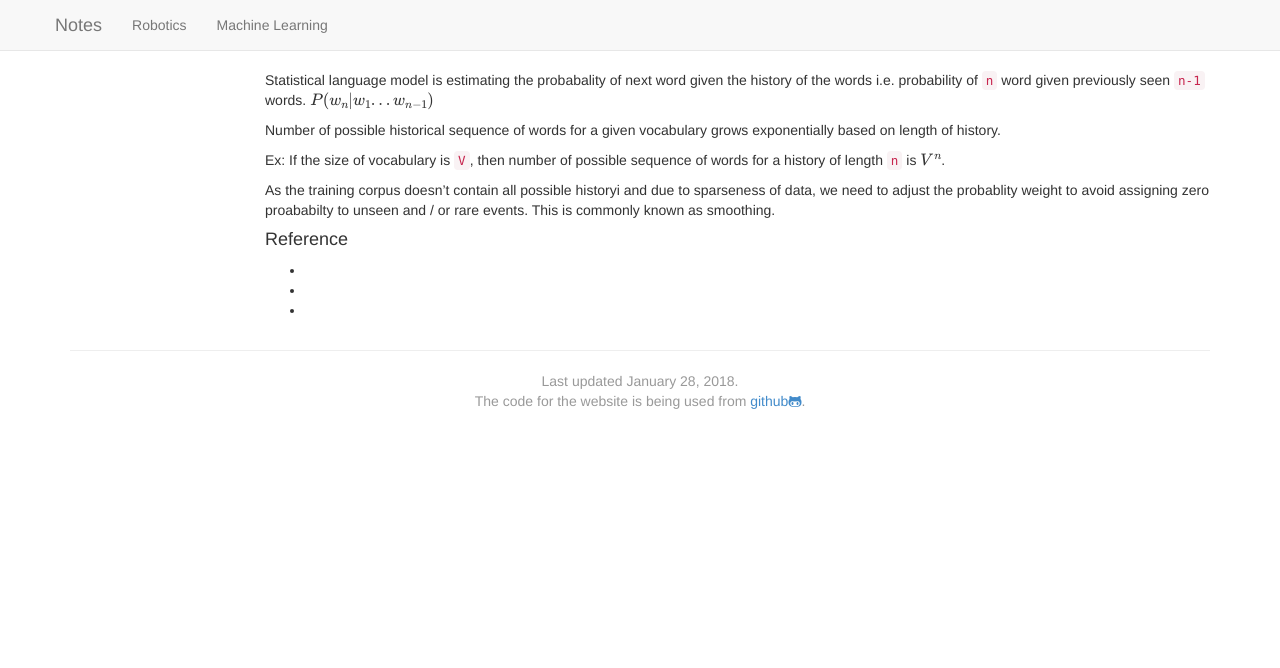
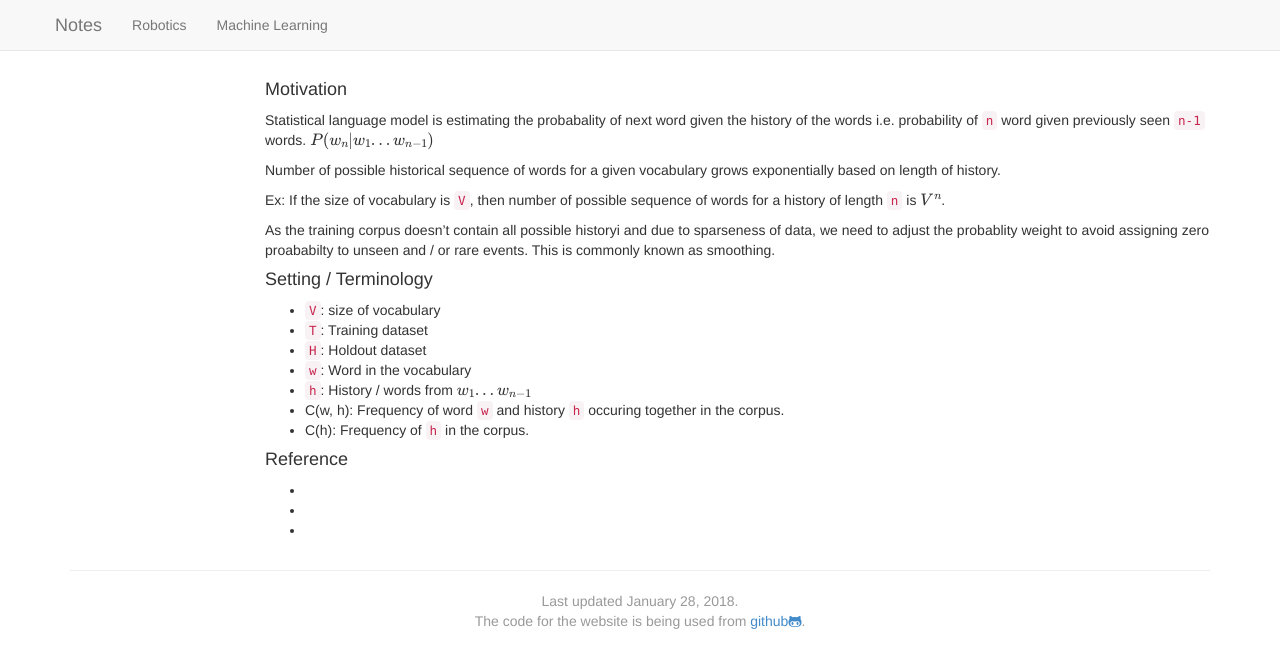
Before and after one commit to argmin/argmin.github.io, a Jekyll site: the page built from ml/smoothing.md, in a window 1280 px wide. Shown: the top 668 px of the page. Built offline with Jekyll 4.4.1, drawn with Linux system fonts in a browser that asks for light colours; nearby versions of some CDN libraries; formulas are drawn with MathJax 3.

Commit message:
Terminology

```diff
--- a/ml/smoothing.md
+++ b/ml/smoothing.md
@@ -2,6 +2,8 @@
 layout: default
 ### Smoothing methods for language models
 ---
+#### Motivation
+
 Statistical language model is estimating the probabality of next word given the history of the words i.e. probability of `n` word given previously seen `n-1` words.
 $$
 P(w_n | w_1 ... w_{n-1})
@@ -13,6 +15,15 @@ Ex: If the size of vocabulary is `V`, then number of possible sequence of words
 
 As the training corpus doesn't contain all possible historyi and due to sparseness of data, we need to adjust the probablity weight to avoid assigning zero proababilty to unseen and / or rare events. This is commonly known as smoothing.
 
+#### Setting / Terminology
+* `V`: size of vocabulary
+* `T`: Training dataset
+* `H`: Holdout dataset
+* `w`: Word in the vocabulary
+* `h`: History / words from $$ w_1 ... w_{n-1} $$
+* C(w, h): Frequency of word `w` and history `h` occuring together in the corpus.
+* C(h): Frequency of `h` in the corpus.
+
 #### Reference
 * []()
 * []()
```
